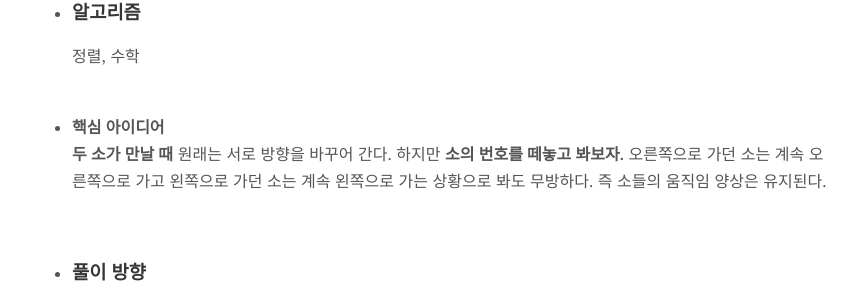
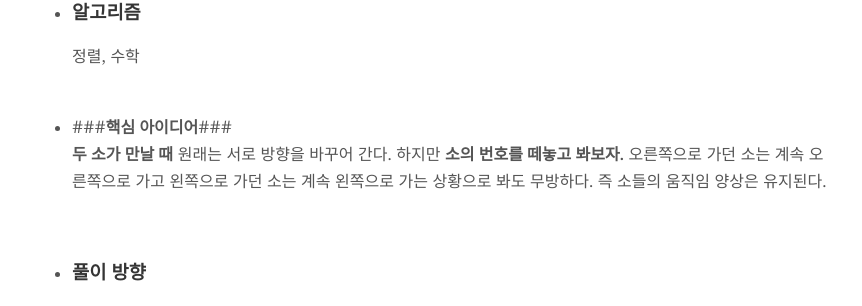
Before and after one commit to 1bin01/1bin01.github.io, a Jekyll site: the page built from _posts/2020-12-26-boj-18266.md, in a window 1280 px wide and 900 px high, scrolled down 375 px. Shown: the part 143-449 px from the top of the window, without its empty margins (208-1070 px from the left). Built offline with Jekyll 4.4.1, drawn with Linux system fonts in a browser that asks for light colours; comment, search, counter and statistics services are not loaded.

Commit message:
Update 2020-12-26-boj-18266.md

```diff
--- a/_posts/2020-12-26-boj-18266.md
+++ b/_posts/2020-12-26-boj-18266.md
@@ -16,7 +16,7 @@ tags: PS
     정렬, 수학
 <br>
 
-* **핵심 아이디어**  <br>  **두 소가 만날 때** 원래는 서로 방향을 바꾸어 간다. 하지만 **소의 번호를 떼놓고 봐보자.** 오른쪽으로 가던 소는 계속 오른쪽으로 가고 왼쪽으로 가던 소는 계속 왼쪽으로 가는 상황으로 봐도 무방하다. 즉 소들의 움직임 양상은 유지된다.
+* **###핵심 아이디어###**  <br>  **두 소가 만날 때** 원래는 서로 방향을 바꾸어 간다. 하지만 **소의 번호를 떼놓고 봐보자.** 오른쪽으로 가던 소는 계속 오른쪽으로 가고 왼쪽으로 가던 소는 계속 왼쪽으로 가는 상황으로 봐도 무방하다. 즉 소들의 움직임 양상은 유지된다.
 
 <br>
 
```
